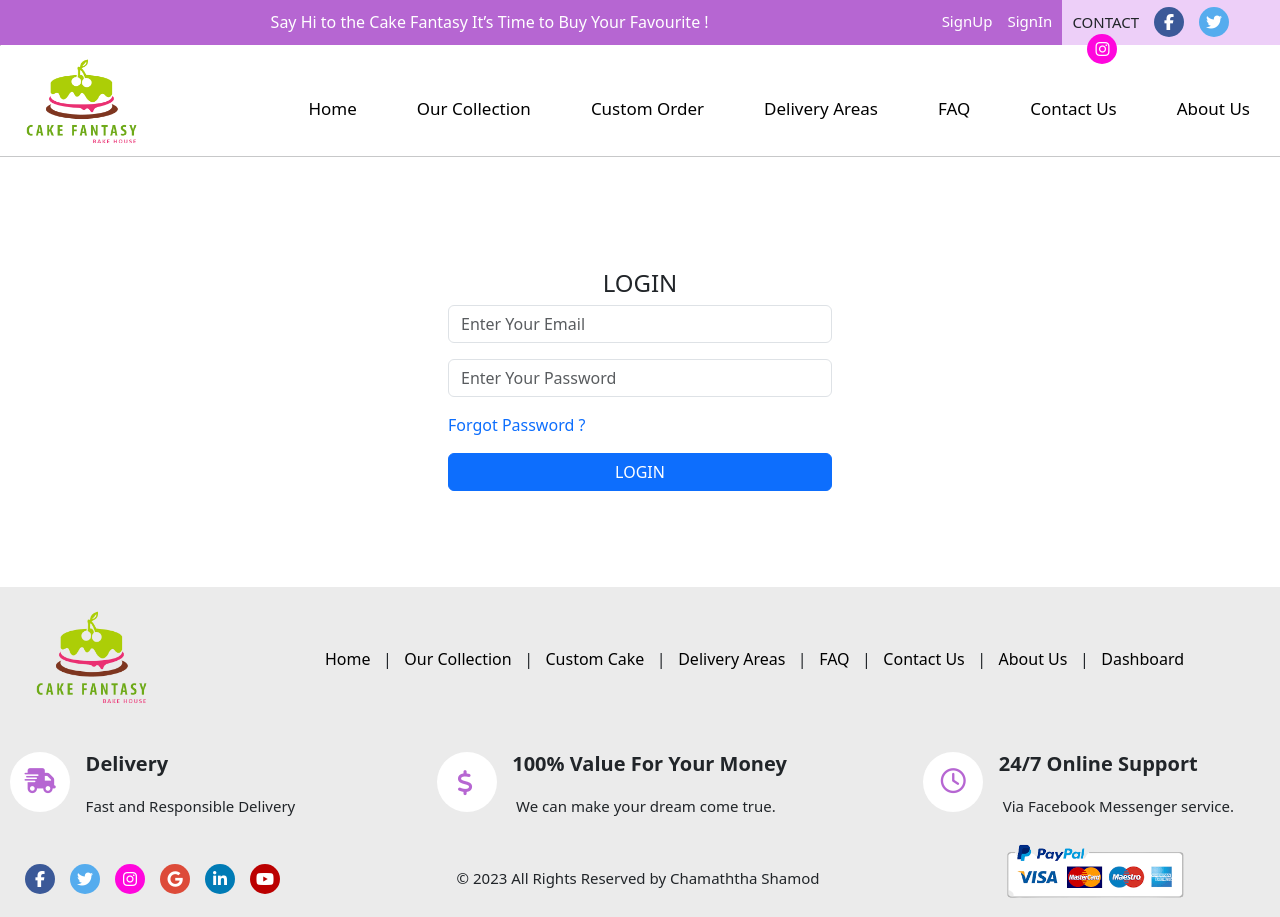
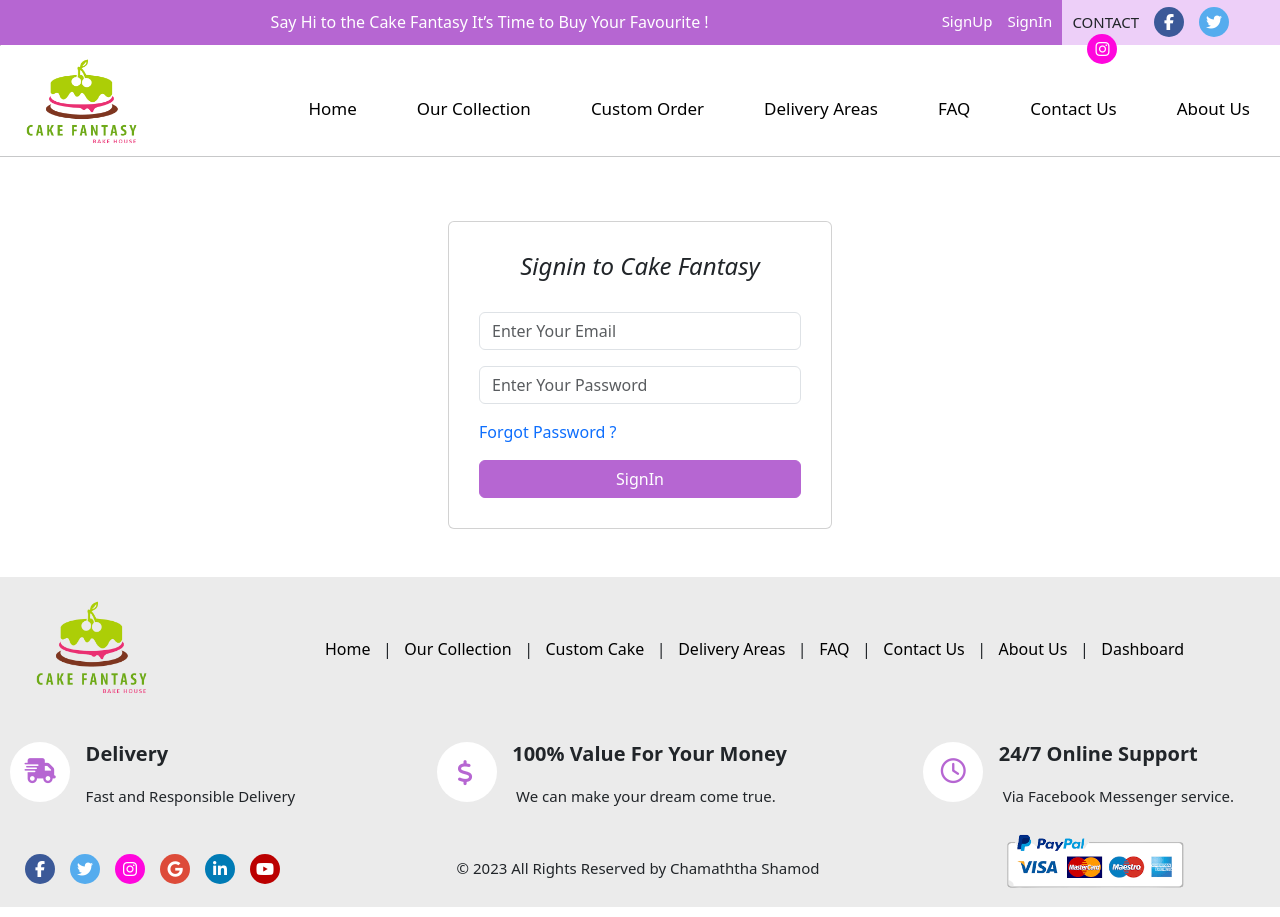
Before and after one commit to Chamaththa123/Online-Cake-Shop-Management-System-Cake-Fantasy, a React (Create React App) app in the folder ITP-Cake-Shop-Management-System-main/client/: page /Login in a window 1280 px wide. Built offline with nearby package versions, Linux system fonts and the light colour scheme.

Commit message:
Update Login.js

```diff
--- a/ITP-Cake-Shop-Management-System-main/client/src/pages/Auth/Login.js
+++ b/ITP-Cake-Shop-Management-System-main/client/src/pages/Auth/Login.js
@@ -5,6 +5,7 @@ import { useAuth } from "../../context/auth";
 import Layout from "../../components/Layout/Layout";
 import Footer from "../../components/Layout/Footer";
 import Header from "../../components/Layout/Header";
+import Card from 'react-bootstrap/Card';
 
 const Login = () => {
   const [email, setEmail] = useState("");
@@ -42,6 +43,7 @@ const Login = () => {
 
       <Layout>
         <Header/>
+
         <center>
 
         <div style={{backgroundColor:'white'}}>
@@ -49,10 +51,10 @@ const Login = () => {
           <br></br>
         <div className="form-container " style={{width:'30%',textAlign:'left'}}>
           <br></br>
-          <br></br>
-          <br></br>
-        <form onSubmit={handleSubmit}>
-         <center> <h4 className="title">LOGIN</h4></center>
+          <Card style={{padding:'30px'}}>
+          <form onSubmit={handleSubmit}>
+         <center> <i><h4 className="title">Signin to Cake Fantasy</h4></i></center>
+         <br/>
 
           <div className="mb-3">
             <input
@@ -82,12 +84,12 @@ const Login = () => {
                 navigate("/ForgotPassword");
               }} href="" style={{textDecoration:'none'}}>Forgot Password ?</a>
           </div>
-          <button type="submit" className="btn btn-primary" style={{width:'100%',textAlign:'center'}}>
-            LOGIN
+          <button type="submit" className="btn btn-primary" style={{width:'100%',textAlign:'center',backgroundColor:'#b666d2',borderColor:"#b666d2"}}>
+            SignIn
           </button>
         </form>
-        <br></br>
-        <br></br>
+    </Card>
+
         <br></br>
         <br></br>
 
```
